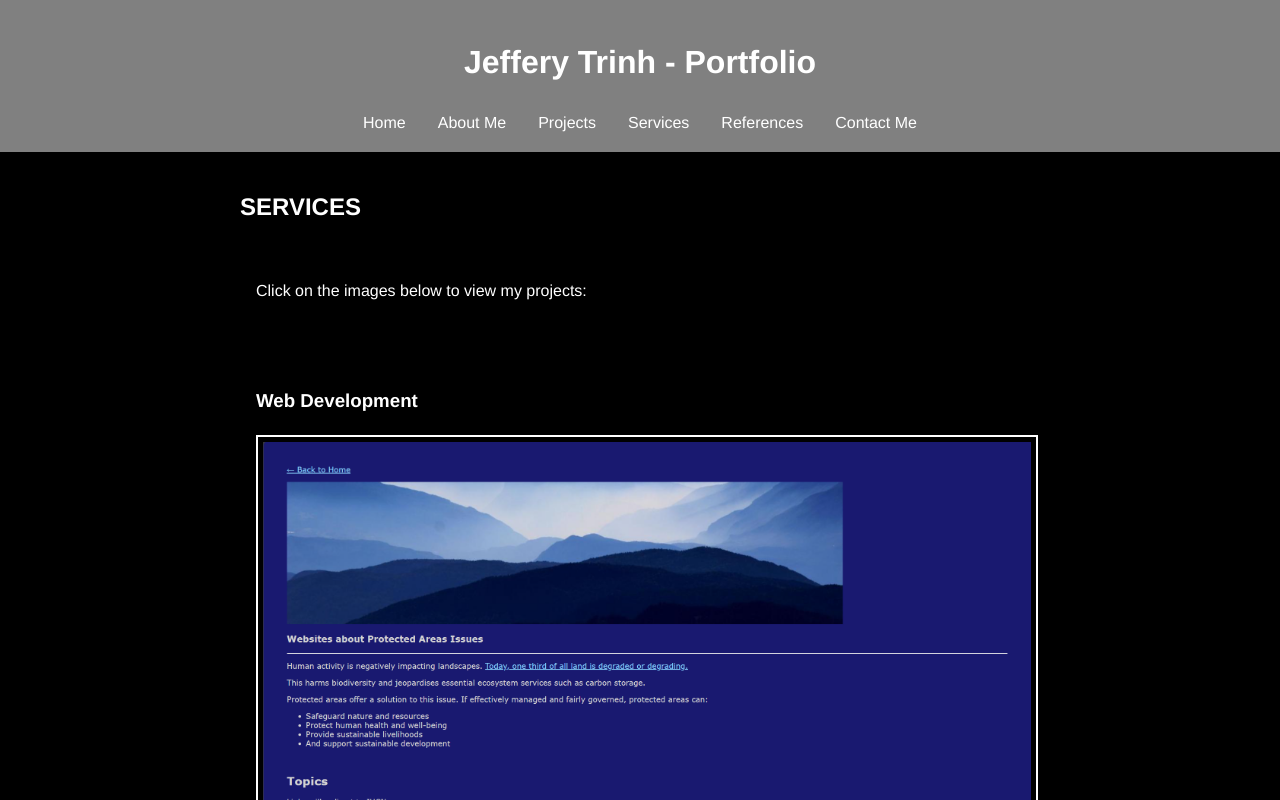
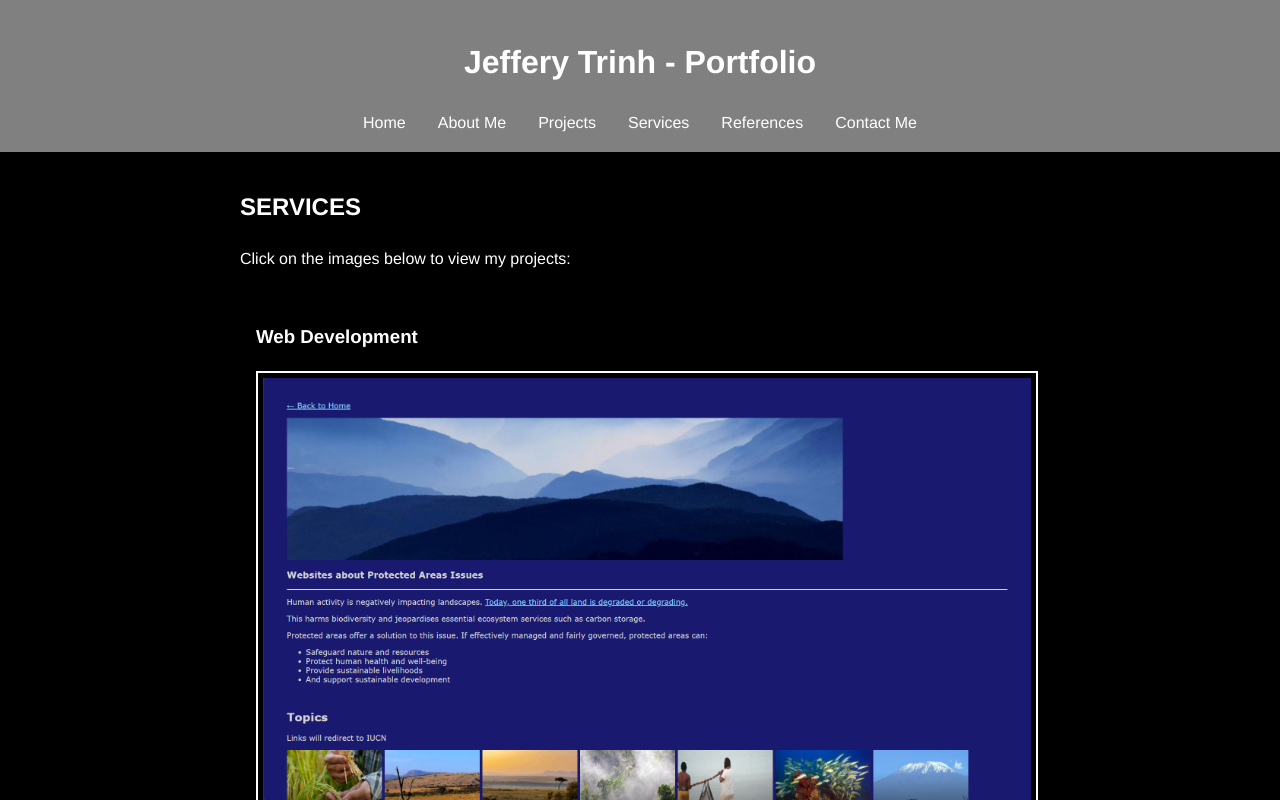
Before and after one commit to jefferytrinh/portfolio-website-comp229, a React (Create React App) app in the folder my-app/: page /services in a window 1280 px wide. Shown: the top 800 px of the page. Built offline with nearby package versions, Linux system fonts and the light colour scheme.

Commit message:
Update Services.js again 10/15/26

```diff
--- a/my-app/src/pages/Services.js
+++ b/my-app/src/pages/Services.js
@@ -3,9 +3,7 @@ function Services() {
     <>
       <h2>SERVICES</h2>
 
-      <div class="card">
-        <p>Click on the images below to view my projects:</p>
-      </div>
+      <p>Click on the images below to view my projects:</p>
 
       <div class="card">
         <h3>Web Development</h3>
```
